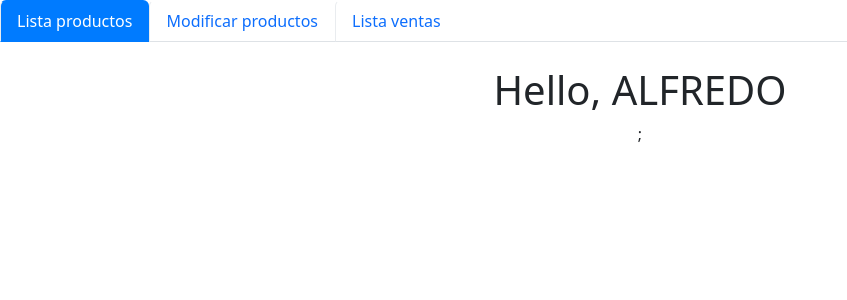
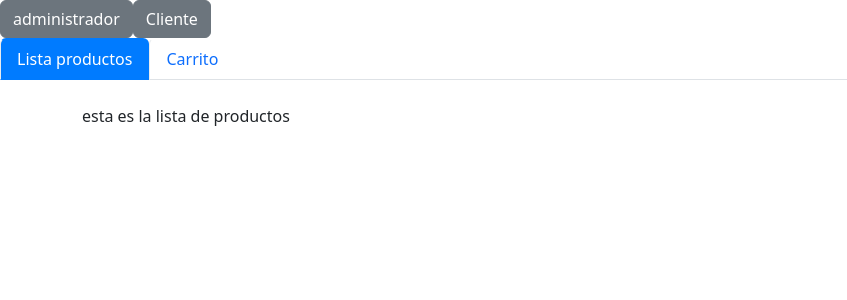
Before and after one commit to main-Masters/PROYECTOCICLO4, a React (Create React App) app in the folder proyecto-c4/: page / in a window 1280 px wide. Shown: the top 300 px of the page, without its empty margins (0-847 px from the left). Built offline with nearby package versions, Linux system fonts and the light colour scheme.

Commit message:
ok vistas administrador/cliente

```diff
--- a/proyecto-c4/src/App.js
+++ b/proyecto-c4/src/App.js
@@ -1,103 +1,44 @@
 import './App.css';
 import 'bootstrap/dist/css/bootstrap.min.css';
-import {TabContent, TabPane, Nav, NavItem, NavLink} from "reactstrap";
+import {TabContent, TabPane, Nav, NavItem, NavLink, Container, Button, } from "reactstrap";
 import { useState } from 'react';
 import Welcome from "./componentes/nombre"
+import Tab_cliente from './componentes/Tab_cliente';
+import Tab_administrador from './componentes/Tab_administrador';
 
 function App() {
 
-  const[activeTab,setActiveTab] = useState("1");
+  const[vistaTab,setVista] = useState("cliente");
 
-  const cambiarTab = (numeroTab) =>{
-    if(activeTab !== numeroTab){
-      setActiveTab(numeroTab);
+  const tipoUsuario = (usuario) =>{
+    if(vistaTab !== usuario){
+      setVista(usuario);
     }
   }
+  // console.log(vistaTab)
+  if (vistaTab == "administrador"){
+    return(
+      <div>
+      <Button onClick={()=>tipoUsuario("administrador")}>administrador</Button>
+      <Button onClick={()=>tipoUsuario("cliente")}>Cliente</Button>
+      <div>
+        <Tab_administrador/>
+      </div>
+    </div>
 
-  return (
-    <div className="App">
-       <Nav tabs>
-         <NavItem>
-           <NavLink
-           className={(activeTab=="1" ? "activeTab baseTab" : "baseTab" )}
-           onClick={()=>cambiarTab("1")}>
-             Lista productos
-           </NavLink>
-         </NavItem>
+    )}
+  else{
+    return(
+      <div>
+      <Button onClick={()=>tipoUsuario("administrador")}>administrador</Button>
+      <Button onClick={()=>tipoUsuario("cliente")}>Cliente</Button>
+      <div>
+        <Tab_cliente/>
+      </div>
+    </div>
+    )
+    }
 
-         <NavItem>
-           <NavLink
-              className={(activeTab=="2" ? "activeTab baseTab" : "baseTab" )}
-           onClick={()=>cambiarTab("2")}>
-             Modificar productos
-           </NavLink>
-         </NavItem>
-
-         <NavItem>
-           <NavLink
-              className={(activeTab=="3" ? "activeTab baseTab" : "baseTab" )}
-           onClick={()=>cambiarTab("3")}>
-            Lista ventas
-           </NavLink>
-         </NavItem>
-
-       </Nav>
-
-       <TabContent activeTab={activeTab}>
-         <TabPane tabId="1">
-           <div className='container'>
-             <br />
-              <Welcome name="ALFREDO"/>;
-           </div>
-
-         </TabPane>
-
-         <TabPane tabId="2">
-           <div className='container'>
-             <br />
-             <img src='https://lh3.googleusercontent.com/a-/AOh14GjjMfH-BpCvLrIU7AoboHTinGSIgLowZtLIGrJTFg=s360-p-rw-no'
-              width={300} height={300}
-              />
-           </div>
-
-         </TabPane>
-
-         <TabPane tabId="3">
-           <div className='container'>
-             <br />
-             <table className='table table-bordered table-sm'>
-                <thead>
-                  <tr>
-                    <th>#</th>
-                    <th>Nombre</th>
-                    <th>Fecha de Subida</th>
-                  </tr>
-                </thead>
-                <tbody>
-                  <tr>
-                    <td>1</td>
-                    <td>Cómo Solucionar el Error pickAlgorithm en React || Fix Cannot read property 'pickAlgorithm' of null</td>
-                    <td>21/04/2022</td>
-                  </tr>
-                  <tr>
-                    <td>2</td>
-                    <td>Autocomplete Sencillo en React JS || React Hooks || Tutorial en Español</td>
-                    <td>27/04/2022</td>
-                  </tr>
-                  <tr>
-                    <td>3</td>
-                    <td>Autocomplete con Web Api en React JS || Api Rest || Tutorial en Español</td>
-                    <td>05/05/2022</td>
-                  </tr>
-                </tbody>
-              </table>
-           </div>
-
-         </TabPane>
-
-       </TabContent>
-    </div>
-  );
 }
 
 export default App;
--- /dev/null
+++ b/proyecto-c4/src/componentes/Tab_administrador.js
@@ -0,0 +1,78 @@
+import {TabContent, TabPane, Nav, NavItem, NavLink} from "reactstrap";
+import { useState } from 'react';
+import Welcome from "./nombre";
+
+
+
+function Tab_administrador() {
+
+    const[activeTab,setActiveTab] = useState("1");
+
+    const cambiarTab = (numeroTab) =>{
+      if(activeTab !== numeroTab){
+        setActiveTab(numeroTab);
+      }
+    }
+
+    return (
+      <div className="Tab_administrador">
+         <Nav tabs>
+           <NavItem>
+             <NavLink
+             className={(activeTab=="1" ? "activeTab baseTab" : "baseTab" )}
+             onClick={()=>cambiarTab("1")}
+             >
+               Lista productos
+             </NavLink>
+           </NavItem>
+
+           <NavItem>
+             <NavLink
+                className={(activeTab=="2" ? "activeTab baseTab" : "baseTab" )}
+             onClick={()=>cambiarTab("2")}>
+               Modificar productos
+             </NavLink>
+           </NavItem>
+
+           <NavItem>
+             <NavLink
+                className={(activeTab=="3" ? "activeTab baseTab" : "baseTab" )}
+             onClick={()=>cambiarTab("3")}>
+              Lista ventas
+             </NavLink>
+           </NavItem>
+
+         </Nav>
+
+         <TabContent activeTab={activeTab}>
+           <TabPane tabId="1">
+             <div className='container'>
+               <br />
+                <Welcome name="ALFREDO"/>;
+             </div>
+
+           </TabPane>
+
+           <TabPane tabId="2">
+             <div className='container'>
+               <br />
+               <img src='https://lh3.googleusercontent.com/a-/AOh14GjjMfH-BpCvLrIU7AoboHTinGSIgLowZtLIGrJTFg=s360-p-rw-no'
+                width={300} height={300}
+                />
+             </div>
+
+           </TabPane>
+
+           <TabPane tabId="3">
+             <div className='container'>
+               <br />
+               contenido 3
+             </div>
+
+           </TabPane>
+
+         </TabContent>
+      </div>
+    );
+  }
+  export default Tab_administrador;
--- /dev/null
+++ b/proyecto-c4/src/componentes/Tab_cliente.js
@@ -0,0 +1,58 @@
+import {TabContent, TabPane, Nav, NavItem, NavLink} from "reactstrap";
+import { useState } from 'react';
+
+
+
+function Tab_cliente() {
+
+    const[activeTab,setActiveTab] = useState("1");
+
+    const cambiarTab = (numeroTab) =>{
+      if(activeTab !== numeroTab){
+        setActiveTab(numeroTab);
+      }
+    }
+
+    return (
+      <div className="Tab_cliente">
+         <Nav tabs>
+           <NavItem>
+             <NavLink
+             className={(activeTab=="1" ? "activeTab baseTab" : "baseTab" )}
+             onClick={()=>cambiarTab("1")}
+             >
+               Lista productos
+             </NavLink>
+           </NavItem>
+
+           <NavItem>
+             <NavLink
+                className={(activeTab=="2" ? "activeTab baseTab" : "baseTab" )}
+             onClick={()=>cambiarTab("2")}>
+               Carrito
+             </NavLink>
+           </NavItem>
+         </Nav>
+
+         <TabContent activeTab={activeTab}>
+           <TabPane tabId="1">
+             <div className='container'>
+               <br />
+                esta es la lista de productos
+             </div>
+
+           </TabPane>
+
+           <TabPane tabId="2">
+             <div className='container'>
+               <br />
+               este es el carrito
+             </div>
+
+           </TabPane>
+
+         </TabContent>
+      </div>
+    );
+  }
+  export default Tab_cliente;
```
Also changed, not shown: proyecto-c4/src/componentes/tab_1.js (deleted, +0 -20 lines).
